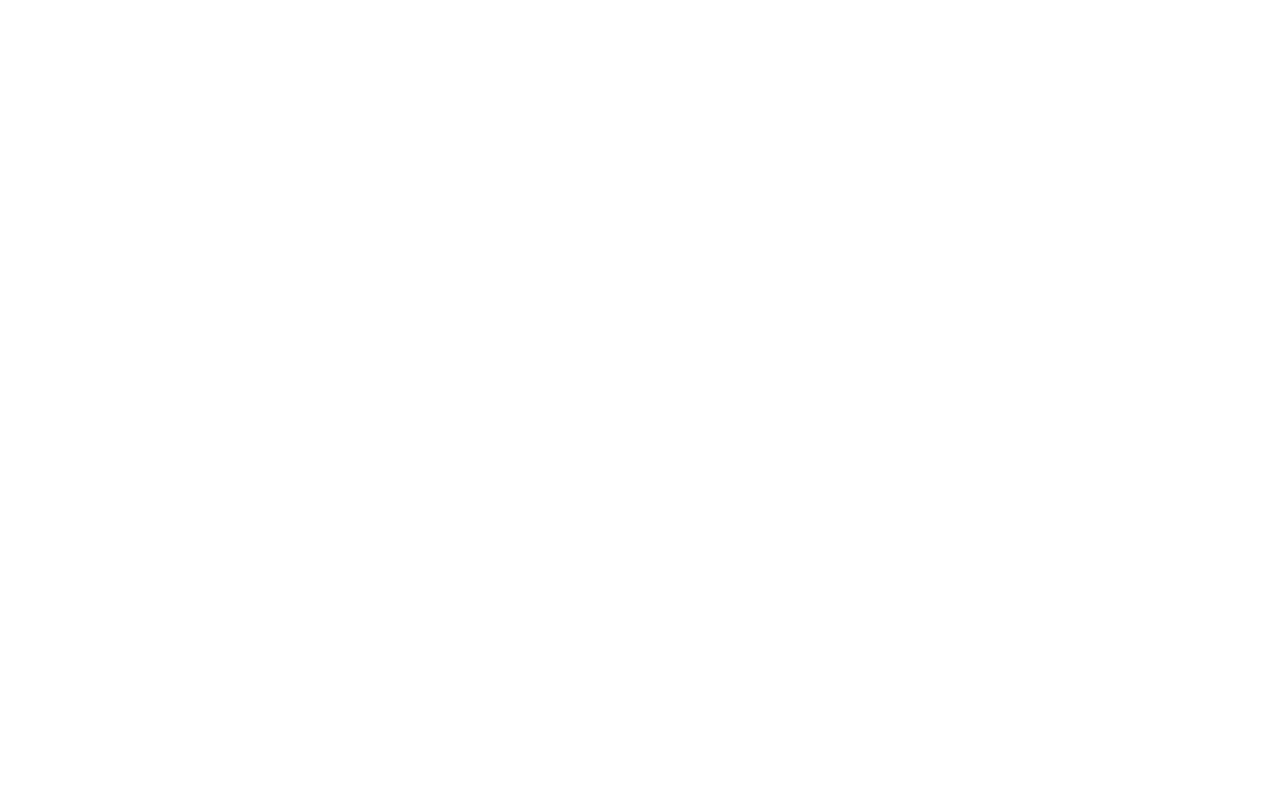
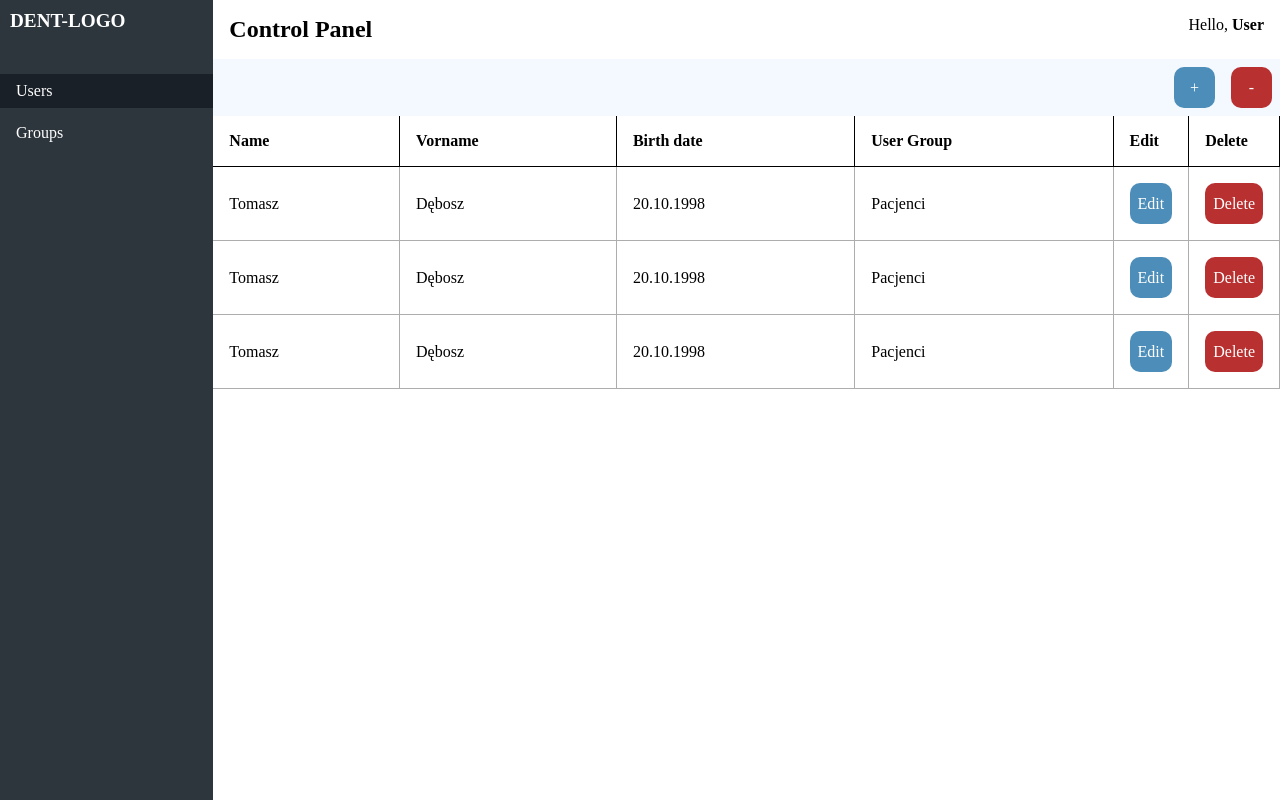
Before and after one commit to Dosztosz/Patient-Managment-System, a PHP site: page /users.php in a window 1280 px wide. Before the commit the page is empty. Run offline with PHP 8.4, Linux system fonts and the light colour scheme.

Commit message:
Update_2

```diff
--- a/resources/css/style.css
+++ b/resources/css/style.css
@@ -2,6 +2,10 @@
 *{
     margin: 0;
     padding: 0;
+}
+
+a{
+    text-decoration: none;
 }
 h1{
     padding: 10px;
@@ -12,7 +16,7 @@
 /* container grid */
 .container{
     display: grid;
-    grid-template-columns: 1fr 4fr;
+    grid-template-columns: 1fr 5fr;
 }
 
 header{
@@ -63,18 +67,41 @@
 
 .table-list table{
     width: 100%;
+    border-collapse: collapse;
+}
+
+.table-list thead td{
+    font-weight: bold;
+    border-bottom: 1px solid black;
+    border-right: 1px solid black;
 }
 
 .table-list td{
     padding: 1rem;
+    border-right: 1px solid rgb(173, 173, 173);
+    border-bottom: 1px solid rgb(173, 173, 173);
 }
 
-.table-list thead td{
-    font-weight: bold;
+
+.button{
+    min-height: 25px;
+    min-width: 25px;
+    border-radius: 10px;
+    padding: 0.5rem;
+    display: flex;
+    justify-content: center;
+    align-items: center;
+    background-color: #495663;
+    color: white;
+}
+.button-td{
+    width: 15px;
 }
 
-.button{
-    border-radius: 10px;
-    padding: 0.5rem;
-    background-color: #495663;
+
+.add{
+    background-color:rgb(76, 142, 185);
 }
+.delete{
+    background-color:rgb(185, 48, 48);
+}
--- /dev/null
+++ b/resources/templates/header.php
@@ -0,0 +1,4 @@
+<header>
+    <h2>Control Panel</h2>
+    <p>Hello, <b>User</b></p>
+</header>
--- /dev/null
+++ b/resources/templates/main-menu.php
@@ -0,0 +1,11 @@
+<div class="main-menu">
+    <div class="logo">
+        <h1>DENT-LOGO</h1>
+    </div>
+    <nav>
+        <ul>
+            <li class="active"><a href="#">Users</a></li>
+            <li><a href="#">Groups</a></li>
+        </ul>
+    </nav>
+</div>
--- a/users.php
+++ b/users.php
@@ -0,0 +1,65 @@
+<?php
+
+?>
+<!DOCTYPE html>
+<html lang="en">
+<head>
+    <meta charset="UTF-8">
+    <meta http-equiv="X-UA-Compatible" content="IE=edge">
+    <meta name="viewport" content="width=device-width, initial-scale=1.0">
+    <link rel="stylesheet" href="resources/css/style.css">
+    <title>User managment</title>
+</head>
+<body>
+<div class="container">
+        <?php require "resources/templates/main-menu.php" ?>
+        <div class="content">
+            <?php require "resources/templates/header.php" ?>
+            <div class="edit-bar">
+                <a href="">
+                    <div class="button add">+</div>
+                </a>
+                <a href="">
+                    <div class="button delete">-</div></a>
+            </div>
+            <div class="table-list">
+                <table>
+                    <thead>
+                        <td>Name</td>
+                        <td>Vorname</td>
+                        <td>Birth date</td>
+                        <td>User Group</td>
+                        <td>Edit</td>
+                        <td>Delete</td>
+                    </thead>
+                    <tr>
+                        <td>Tomasz</td>
+                        <td>Dębosz</td>
+                        <td>20.10.1998</td>
+                        <td>Pacjenci</td>
+                        <td class="button-td"><a href=""><div class="button add">Edit</div></a></td>
+                        <td class="button-td"><a href=""><div class="button delete">Delete</div></a></td>
+                    </tr>
+                    <tr>
+                        <td>Tomasz</td>
+                        <td>Dębosz</td>
+                        <td>20.10.1998</td>
+                        <td>Pacjenci</td>
+                        <td class="button-td"><a href=""><div class="button add">Edit</div></a></td>
+                        <td class="button-td"><a href=""><div class="button delete">Delete</div></a></td>
+                    </tr>
+                    <tr>
+                        <td>Tomasz</td>
+                        <td>Dębosz</td>
+                        <td>20.10.1998</td>
+                        <td>Pacjenci</td>
+                        <td class="button-td"><a href=""><div class="button add">Edit</div></a></td>
+                        <td class="button-td"><a href=""><div class="button delete">Delete</div></a></td>
+                    </tr>
+
+                </table>
+            </div>
+        </div>
+    </div>
+</body>
+</html>
```
Also changed, not shown: users.html (+30 -14 lines).
